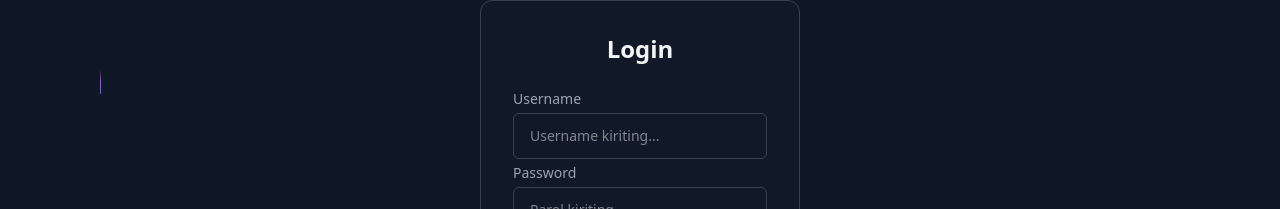
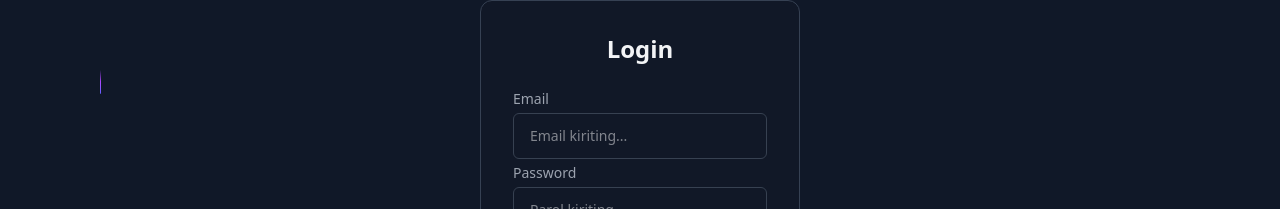
Before and after one commit to Fullstack2711/arenix, a Next.js app: page /login in a window 1280 px wide. Shown: the part 236-445 px from the top of the page. Built offline with nearby package versions, Linux system fonts and the light colour scheme.

Commit message:
formlar ga dizayn berildi va apilar qoyildi

```diff
--- a/app/login/page.jsx
+++ b/app/login/page.jsx
@@ -9,7 +9,7 @@ import { BackgroundBeamsWithCollision } from "@/components/ui/background-beams-w
 const Form = () => {
   const router = useRouter();
   const [formData, setFormData] = useState({
-    username: '',
+    email: '',
     password: ''
   });
   const [loading, setLoading] = useState(false);
@@ -24,15 +24,16 @@ const Form = () => {
   const handleSubmit = async (e) => {
     e.preventDefault();
 
-    if (!formData.username || !formData.password) {
-      toast.error('Username va parol kiritilishi shart!');
+    if (!formData.email || !formData.password) {
+      toast.error('Email va parol kiritilishi shart!');
       return;
     }
 
     setLoading(true);
 
     try {
-      const result = await login(formData.username, formData.password);
+      console.log('Login attempt with:', { email: formData.email, password: '***' });
+      const result = await login(formData.email, formData.password);
 
       if (result && result.access && result.refresh) {
         setTokens(result.access, result.refresh);
@@ -60,13 +61,13 @@ const Form = () => {
           <p className="title">Login</p>
           <form className="form" onSubmit={handleSubmit}>
             <div className="input-group">
-              <label htmlFor="username">Username</label>
+              <label htmlFor="email">Email</label>
               <input
                 type="text"
-                name="username"
-                id="username"
-                placeholder="Username kiriting..."
-                value={formData.username}
+                name="email"
+                id="email"
+                placeholder="Email kiriting..."
+                value={formData.email}
                 onChange={handleChange}
                 disabled={loading}
               />
--- a/app/utils/api.js
+++ b/app/utils/api.js
@@ -1,12 +1,12 @@
 const API_URL = 'http://198.211.96.176';
 
 // 🟢 LOGIN – token olish
-export async function login(username, password) {
+export async function login(email, password) {
   try {
-    const response = await fetch(`${API_URL}/api/token/`, {
+    const response = await fetch(`${API_URL}/users/login/`, {
       method: 'POST',
       headers: { 'Content-Type': 'application/json' },
-      body: JSON.stringify({ username, password }),
+      body: JSON.stringify({ email, password }),
     });
 
     if (!response.ok) throw new Error('Login failed');
@@ -21,7 +21,7 @@ export async function login(username, password) {
 // 🟢 REGISTER – foydalanuvchi yaratish
 export async function register(username, password, email) {
   try {
-    const response = await fetch(`${API_URL}/register`, {
+    const response = await fetch(`${API_URL}/users/register/`, {
       method: 'POST',
       headers: { 'Content-Type': 'application/json' },
       body: JSON.stringify({ username, password, email }),
```
